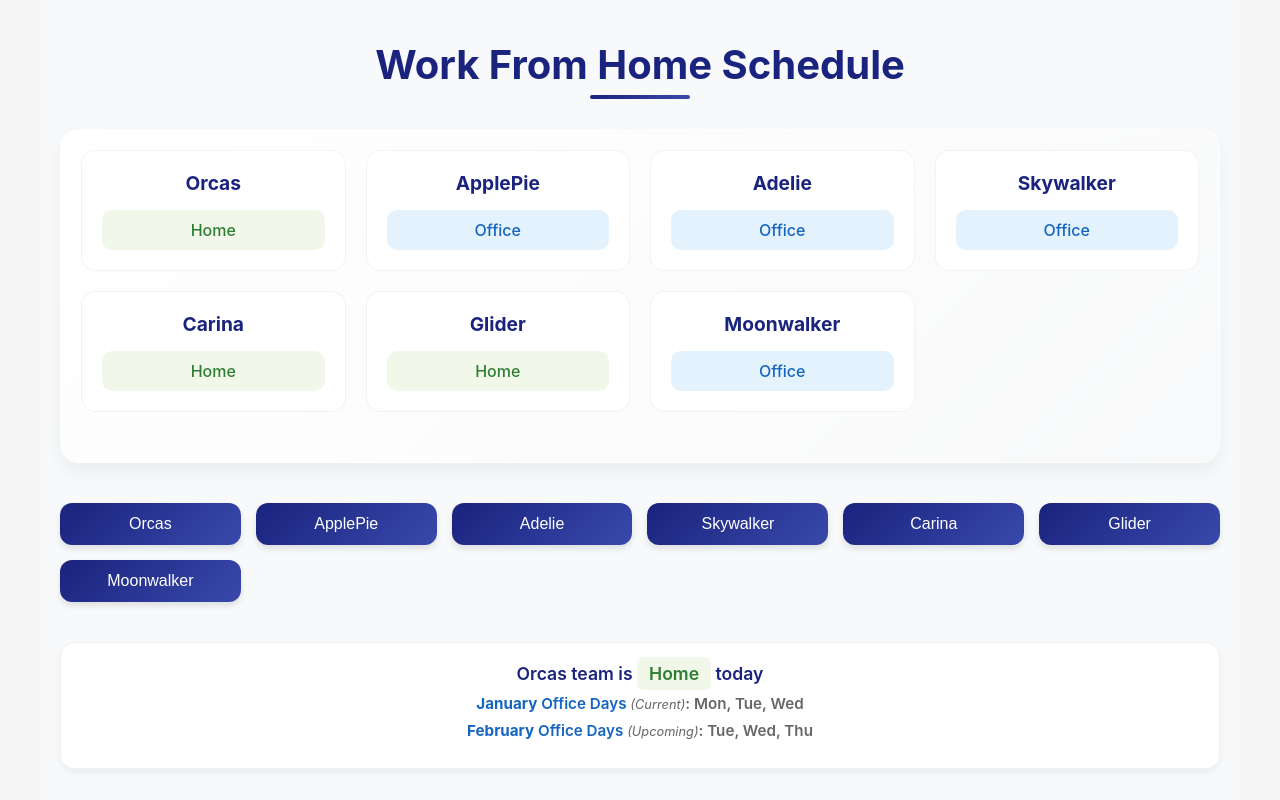
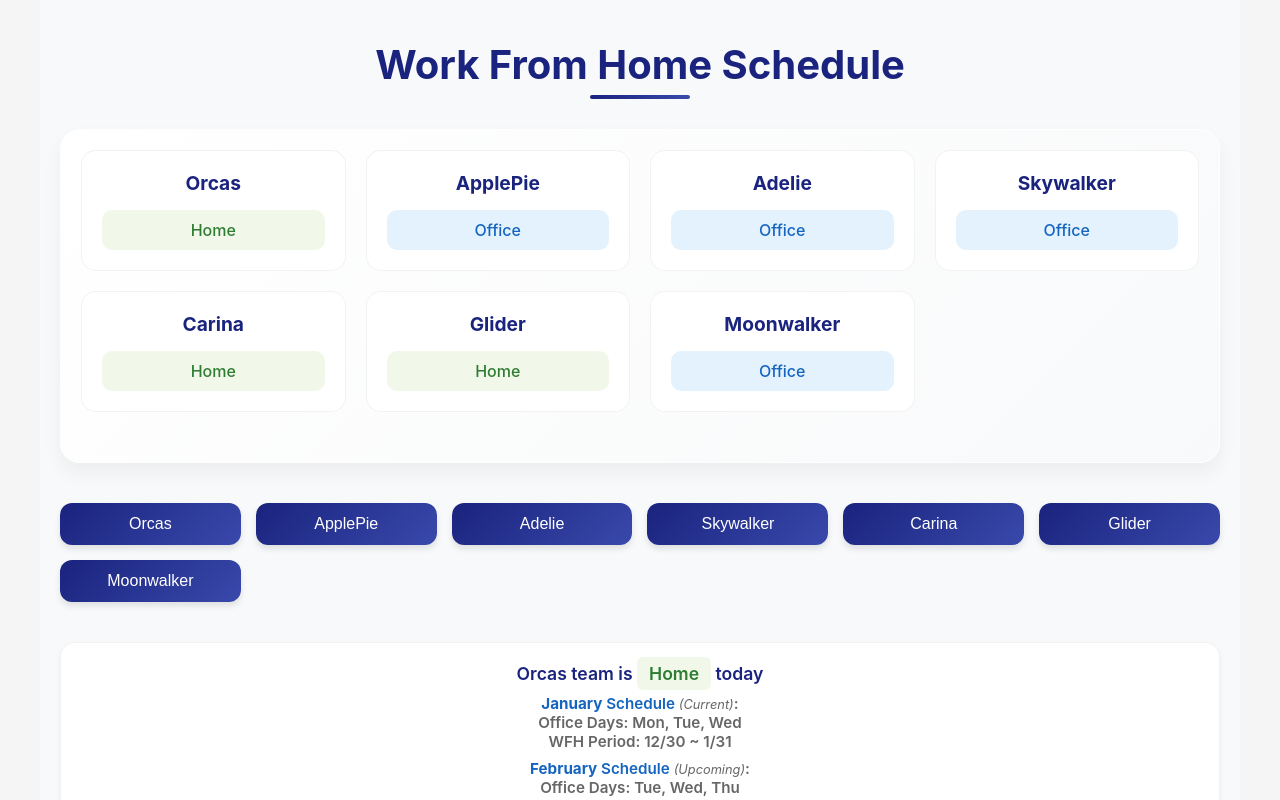
Before and after one commit to SeungWoonSong/WFH_Calander, a React (Create React App) app: page / in a window 1280 px wide. Both pictures are taken after a click on the button "Orcas". Shown: the top 800 px of the page. Built offline with nearby package versions, Linux system fonts and the light colour scheme.

Commit message:
UPDATE: WFH Period display

```diff
--- a/src/App.js
+++ b/src/App.js
@@ -435,10 +435,11 @@ function App() {
 
   const getTeamOfficeDays = useMemo(() => (team, yearMonth) => {
     const monthSchedule = getTeamSchedule(yearMonth);
-    const teamPattern = monthSchedule[team];
-    const workDays = workPatterns[teamPattern];
+    const teamSchedule = monthSchedule[team];
+    const workDays = workPatterns[teamSchedule.pattern];
 
-    return workDays.map(day => {
+    return {
+      workDays: workDays.map(day => {
         switch(day) {
           case '월': return 'Mon';
           case '화': return 'Tue';
@@ -447,7 +448,9 @@ function App() {
           case '금': return 'Fri';
           default: return day;
         }
-    });
+      }),
+      period: teamSchedule.period
+    };
   }, []);
 
   const getWorkStatus = useMemo(() => (team) => {
@@ -463,8 +466,8 @@ function App() {
     const currentMonthSchedule = getTeamSchedule(currentYearMonth);
 
     // Get team's current work pattern
-    const teamPattern = currentMonthSchedule[team];
-    const workDays = workPatterns[teamPattern];
+    const teamSchedule = currentMonthSchedule[team];
+    const workDays = workPatterns[teamSchedule.pattern];
     const isWorkDay = workDays.includes(
       currentDayName === 'Mon' ? '월' :
       currentDayName === 'Tue' ? '화' :
@@ -507,10 +510,14 @@ function App() {
           {selectedTeam} team is <StatusText status={getWorkStatus(selectedTeam)}>{getWorkStatus(selectedTeam)}</StatusText> today
           <div className="office-days">
             <div className="schedule-row">
-              <strong><span className="month">{currentMonth}</span> Office Days</strong> <span className="tag">(Current)</span>: {getTeamOfficeDays(selectedTeam, currentYearMonth).join(', ')}
+              <strong><span className="month">{currentMonth}</span> Schedule</strong> <span className="tag">(Current)</span>:
+              <div>Office Days: {getTeamOfficeDays(selectedTeam, currentYearMonth).workDays.join(', ')}</div>
+              <div>WFH Period: {getTeamOfficeDays(selectedTeam, currentYearMonth).period}</div>
             </div>
             <div className="schedule-row">
-              <strong><span className="month">{nextMonthName}</span> Office Days</strong> <span className="tag">(Upcoming)</span>: {getTeamOfficeDays(selectedTeam, nextMonthYearMonth).join(', ')}
+              <strong><span className="month">{nextMonthName}</span> Schedule</strong> <span className="tag">(Upcoming)</span>:
+              <div>Office Days: {getTeamOfficeDays(selectedTeam, nextMonthYearMonth).workDays.join(', ')}</div>
+              <div>WFH Period: {getTeamOfficeDays(selectedTeam, nextMonthYearMonth).period}</div>
             </div>
           </div>
         </StatusMessage>
--- a/src/data/workSchedule.js
+++ b/src/data/workSchedule.js
@@ -20,22 +20,66 @@ export const initialTeamPatterns = {
   Moonwalker: 7,
 };
 
+// 월의 마지막 날짜와 요일을 구하는 함수
+const getLastDayInfo = (year, month) => {
+  const lastDay = new Date(year, month, 0);
+  return {
+    date: lastDay.getDate(),
+    day: lastDay.getDay() // 0: 일요일, 1: 월요일, ..., 6: 토요일
+  };
+};
+
 // 월별 패턴 계산 함수
 const getMonthlyPattern = (startPattern, monthOffset) => {
-  // (시작 패턴 + 월 오프셋 - 1) % 7 + 1
-  // -1과 +1을 하는 이유는 패턴이 1부터 7까지이기 때문
   return ((startPattern + monthOffset - 1) % 7) + 1;
+};
+
+// 재택 기간을 계산하는 함수
+const getWFHPeriod = (year, month) => {
+  // 시작일 계산 (전 달의 마지막 주 월요일 또는 현재 달의 첫 번째 월요일)
+  const firstDay = new Date(year, month - 1, 1);
+  const firstDayOfWeek = firstDay.getDay(); // 0: 일요일, 1: 월요일, ..., 6: 토요일
+  const daysUntilFirstMonday = (8 - firstDayOfWeek) % 7;
+  const startDate = new Date(year, month - 1, 1 + daysUntilFirstMonday);
+
+  // 이전 달의 마지막 날 정보
+  const prevMonthLastDay = getLastDayInfo(year, month - 1);
+  if (prevMonthLastDay.day < 5) { // 이전 달이 금요일 전에 끝나면
+    startDate.setDate(startDate.getDate() - 7); // 이전 달의 마지막 주 월요일로 설정
+  }
+
+  // 종료일 계산 (현재 달의 마지막 금요일)
+  const lastDay = getLastDayInfo(year, month);
+  const lastDayDate = new Date(year, month - 1, lastDay.date);
+  const daysToSubtract = (lastDayDate.getDay() + 2) % 7; // 마지막 금요일까지의 차이
+  const endDate = new Date(year, month - 1, lastDay.date - daysToSubtract);
+
+  // 날짜 포맷팅
+  const formatDate = (date) => {
+    const month = date.getMonth() + 1;
+    const day = date.getDate();
+    return `${month}/${day}`;
+  };
+
+  return {
+    start: formatDate(startDate),
+    end: formatDate(endDate)
+  };
 };
 
 // 특정 년월의 팀별 스케줄 생성
 const generateMonthlySchedule = (yearMonth) => {
   const [year, month] = yearMonth.split('-').map(Number);
-  // 2025-01 기준으로 몇 개월이 지났는지 계산
   const monthsOffset = (year - 2025) * 12 + (month - 1);
 
   const schedule = {};
   Object.entries(initialTeamPatterns).forEach(([team, startPattern]) => {
-    schedule[team] = getMonthlyPattern(startPattern, monthsOffset);
+    const pattern = getMonthlyPattern(startPattern, monthsOffset);
+    const period = getWFHPeriod(year, month);
+    schedule[team] = {
+      pattern,
+      period: `${period.start} ~ ${period.end}`
+    };
   });
 
   return schedule;
```
Lines whose indentation alone changed are shown as unchanged.
